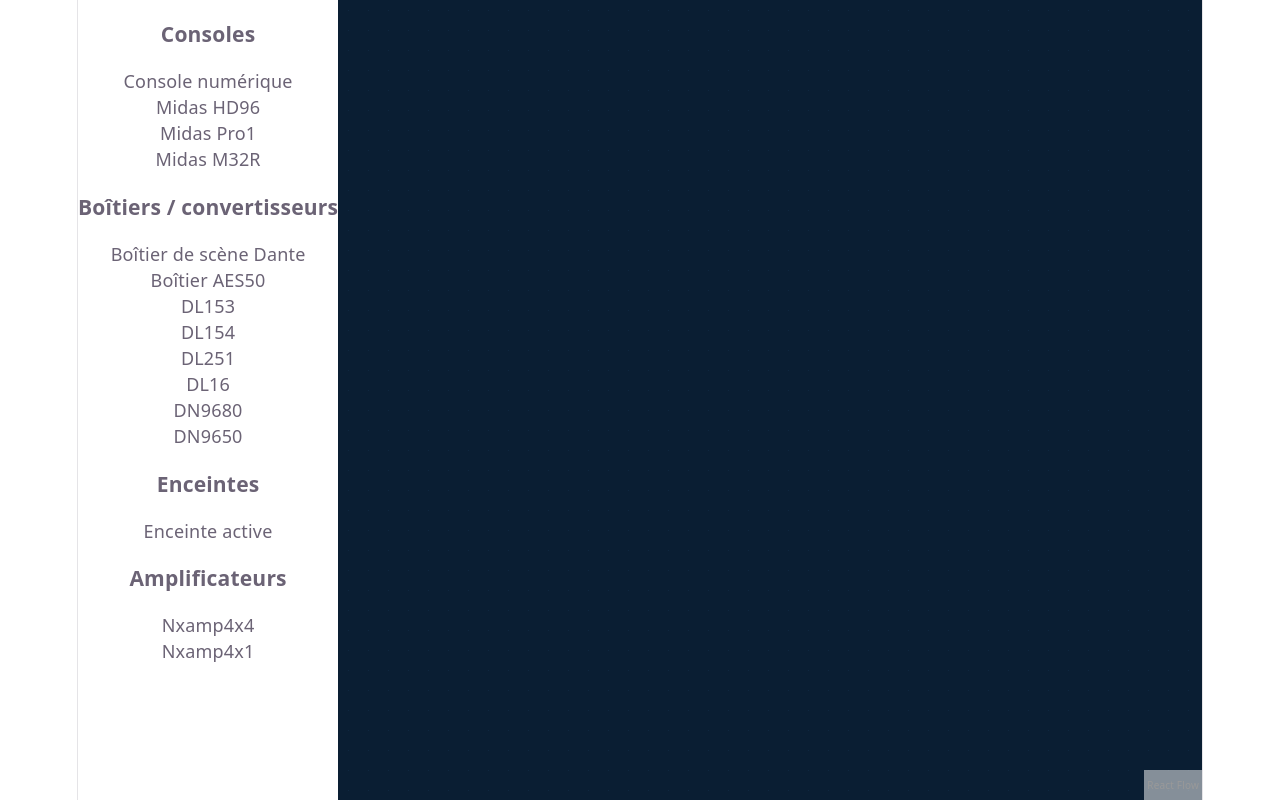
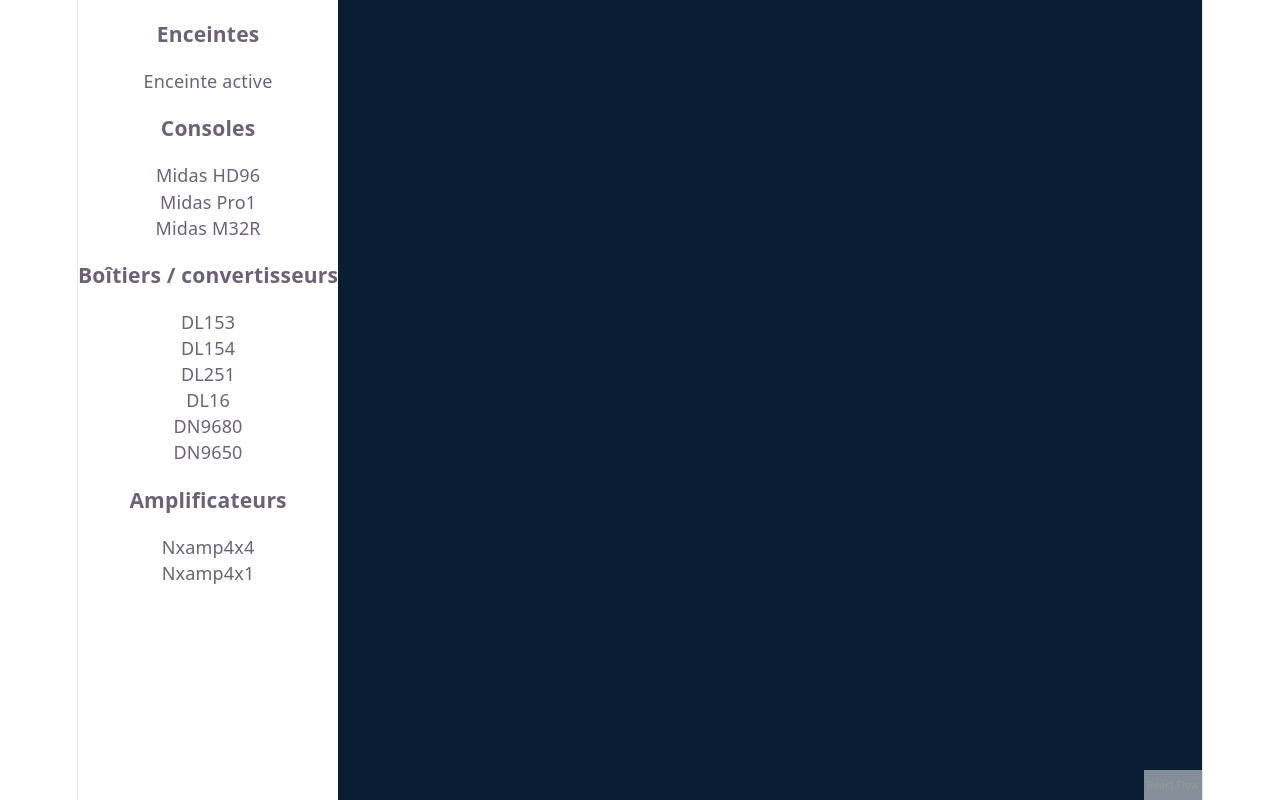
Before and after one commit to morgansouren/fiche-halles, a React (Vite) app: page / in a window 1280 px wide. Built offline with nearby package versions, Linux system fonts and the light colour scheme.

Commit message:
Corrige une erreur de syntaxe dans catalog.ts ({ } invalide) + deux erreurs de type découvertes en réparant la vérification tsc

```diff
--- a/src/canvas/FlowCanvas.tsx
+++ b/src/canvas/FlowCanvas.tsx
@@ -3,6 +3,7 @@ import {
   ReactFlow,
   ReactFlowProvider,
   Background,
+  ConnectionMode,
   addEdge,
   useNodesState,
   useEdgesState,
@@ -122,7 +123,7 @@ function FlowCanvasInner() {
         isValidConnection={createIsValidConnection(nodes, edges)}
         nodeTypes={nodeTypes}
         edgeTypes={edgeTypes}
-        connectionMode="loose"
+        connectionMode={ConnectionMode.Loose}
         defaultEdgeOptions={defaultEdgeOptions}
       >
         <Background />
--- a/src/canvas/routing.ts
+++ b/src/canvas/routing.ts
@@ -44,8 +44,8 @@ export interface RoutingEdge {
   id: string;
   source: string;
   target: string;
-  sourceHandle: string | null | undefined;
-  targetHandle: string | null | undefined;
+  sourceHandle?: string | null;
+  targetHandle?: string | null;
 }
 
 const CELL_SIZE = 10;
--- a/src/domain/catalog.ts
+++ b/src/domain/catalog.ts
@@ -4,38 +4,7 @@ import type { DeviceModel } from "./equipment";
 // (une console avec un port Dante et un port AES50, un boîtier
 // compatible avec chacun de ces deux protocoles, et une enceinte).
 export const catalog: DeviceModel[] = [
-  {
-    id: "console-standard",
-    name: "Console numérique",
-    category: "console",
-    ports: [
-      { id: "dante-out", label: "Dante Out", protocol: "Dante", direction: "out" },
-      { id: "dante-in", label: "Dante In", protocol: "Dante", direction: "in" },
-      { id: "aes50-a", label: "AES50 A", protocol: "AES50", direction: "inout" },
-      { id: "analog-out-1", label: "Analog Out 1", protocol: "Analog", direction: "out" },
-    ],
-  },
-  {
-    id: "stagebox-dante",
-    name: "Boîtier de scène Dante",
-    category: "converter",
-    ports: [
-      { id: "dante-in", label: "Dante In", protocol: "Dante", direction: "in" },
-      { id: "dante-out", label: "Dante Out", protocol: "Dante", direction: "out" },
-      { id: "analog-in-1", label: "Analog In 1", protocol: "Analog", direction: "in" },
-      { id: "analog-in-2", label: "Analog In 2", protocol: "Analog", direction: "in" },
-    ],
-  },
-  {
-    id: "stagebox-aes50",
-    name: "Boîtier AES50",
-    category: "converter",
-    ports: [
-      { id: "aes50-a", label: "AES50 A", protocol: "AES50", direction: "inout" },
-      { id: "analog-out-1", label: "Analog Out 1", protocol: "Analog", direction: "out" },
-      { id: "analog-out-2", label: "Analog Out 2", protocol: "Analog", direction: "out" },
-    ],
-  },
+
   {
     id: "speaker-active",
     name: "Enceinte active",
@@ -48,17 +17,17 @@ export const catalog: DeviceModel[] = [
     category: "console",
     ports: [
       // Inout
+      { id: "dante-primary", label: "Dante Primary", protocol: "Dante", direction: "inout" },
+      { id: "dante-secondary", label: "Dante Secondary", protocol: "Dante", direction: "inout" },
       { id: "snake-1", label: "Snake 1", protocol: "Snake", direction: "inout", media: "optique ou cuivre" },
       { id: "snake-2", label: "Snake 2", protocol: "Snake", direction: "inout", media: "optique ou cuivre" },
-      { id: "ethernet", label: "Ethernet", protocol: "Ethernet", direction: "inout" },
-      { id: "dante-primary", label: "Dante Primary", protocol: "Dante", direction: "inout" },
-      { id: "dante-secondary", label: "Dante Secondary", protocol: "Dante", direction: "inout" },
       { id: "aes50-1", label: "AES50 1", protocol: "AES50", direction: "inout" },
       { id: "aes50-2", label: "AES50 2", protocol: "AES50", direction: "inout" },
       { id: "aes50-3", label: "AES50 3", protocol: "AES50", direction: "inout" },
       { id: "aes50-4", label: "AES50 4", protocol: "AES50", direction: "inout" },
       { id: "ultranet", label: "Ultranet", protocol: "Ultranet", direction: "inout" },
       { id: "midi-thru", label: "MIDI Thru", protocol: "MIDI", direction: "inout" },
+      { id: "ethernet", label: "Ethernet", protocol: "Ethernet", direction: "inout" },
       // In
       { id: "analog-in-1", label: "Analog In 1", protocol: "Analog", direction: "in" },
       { id: "analog-in-2", label: "Analog In 2", protocol: "Analog", direction: "in" },
@@ -122,9 +91,19 @@ export const catalog: DeviceModel[] = [
       { id: "aes3-in-1-2", label: "AES3 In 1&2", protocol: "AES3", direction: "in" },
       { id: "aes3-in-3-4", label: "AES3 In 3&4", protocol: "AES3", direction: "in" },
       { id: "aes3-in-sync", label: "AES3 In Sync", protocol: "AES3", direction: "in" },
+      { id: "videosync-in", label: "Video Sync In", protocol: "VideoSync", direction: "in" },
       { id: "midi-in", label: "MIDI In", protocol: "MIDI", direction: "in" },
       { id: "wordclock-in", label: "Word Clock In", protocol: "WordClock", direction: "in" },
-      { id: "videosync-in", label: "Video Sync In", protocol: "VideoSync", direction: "in" },
+
+      // Inout
+      { id: "aes50-1", label: "AES50 1", protocol: "AES50", direction: "inout" },
+      { id: "aes50-2", label: "AES50 2", protocol: "AES50", direction: "inout" },
+      { id: "aes50-3", label: "AES50 3", protocol: "AES50", direction: "inout" },
+      { id: "aes50-4", label: "AES50 4", protocol: "AES50", direction: "inout" },
+      { id: "aes50-5", label: "AES50 5", protocol: "AES50", direction: "inout" },
+      { id: "aes50-6", label: "AES50 6", protocol: "AES50", direction: "inout" },
+      { id: "midi-thru", label: "MIDI Thru", protocol: "MIDI", direction: "inout" },
+      { id: "ethernet", label: "Ethernet", protocol: "Ethernet", direction: "inout" },
       // Out
       { id: "analog-out-1", label: "Analog Out 1", protocol: "Analog", direction: "out" },
       { id: "analog-out-2", label: "Analog Out 2", protocol: "Analog", direction: "out" },
@@ -155,15 +134,7 @@ export const catalog: DeviceModel[] = [
       { id: "aes3-out-sync", label: "AES3 Out Sync", protocol: "AES3", direction: "out" },
       { id: "midi-out", label: "MIDI Out", protocol: "MIDI", direction: "out" },
       { id: "wordclock-out", label: "Word Clock Out", protocol: "WordClock", direction: "out" },
-      // Inout
-      { id: "aes50-1", label: "AES50 1", protocol: "AES50", direction: "inout" },
-      { id: "aes50-2", label: "AES50 2", protocol: "AES50", direction: "inout" },
-      { id: "aes50-3", label: "AES50 3", protocol: "AES50", direction: "inout" },
-      { id: "aes50-4", label: "AES50 4", protocol: "AES50", direction: "inout" },
-      { id: "aes50-5", label: "AES50 5", protocol: "AES50", direction: "inout" },
-      { id: "aes50-6", label: "AES50 6", protocol: "AES50", direction: "inout" },
-      { id: "ethernet", label: "Ethernet", protocol: "Ethernet", direction: "inout" },
-      { id: "midi-thru", label: "MIDI Thru", protocol: "MIDI", direction: "inout" },
+
     ],
   },
   {
```
